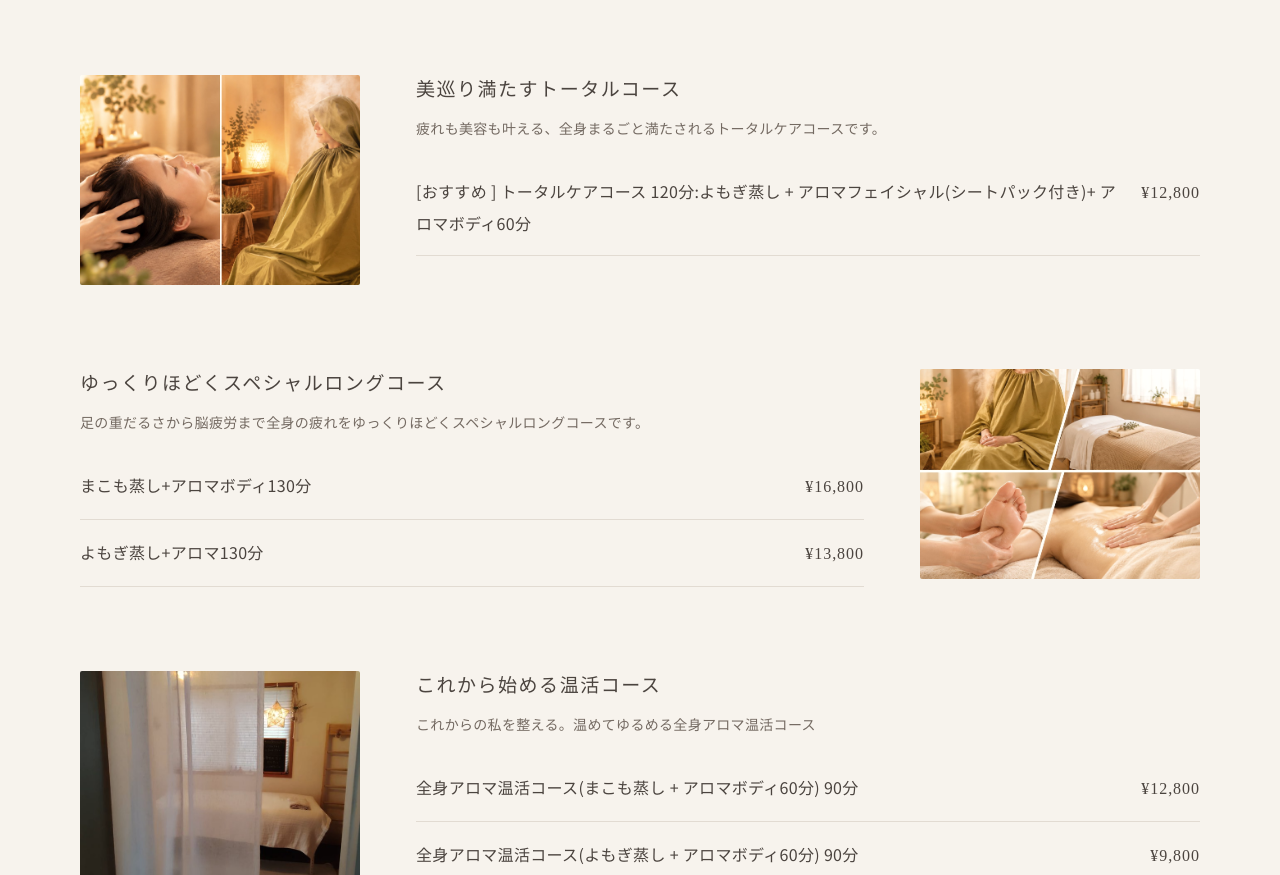
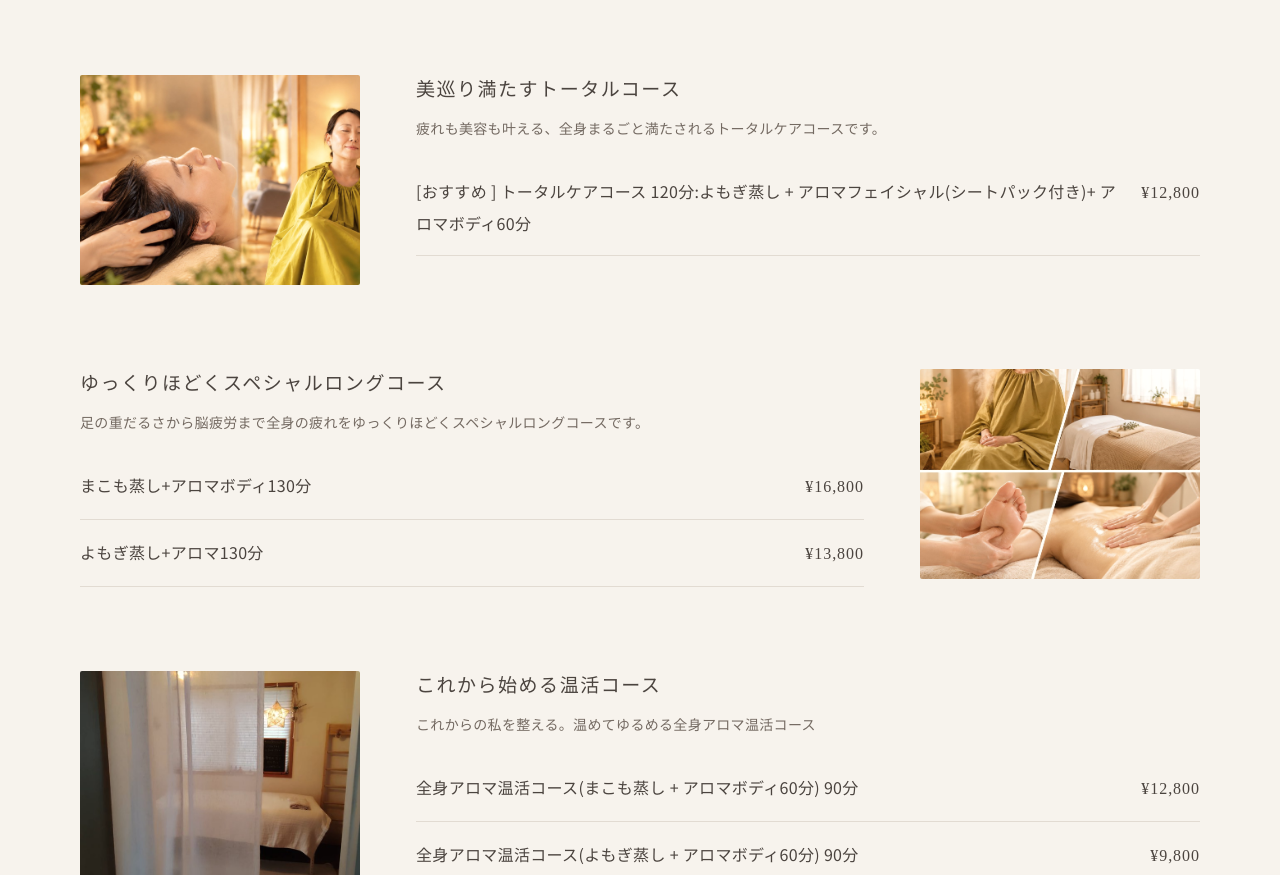
Before and after one commit to tassy5865-lang/kohaku-site, a website: page index.html in a window 1280 px wide. Shown: the part 8752-9627 px from the top of the page. Drawn offline with nearby package versions, Linux system fonts and the light colour scheme.

Commit message:
管理画面から更新: 写真: メニュー(美巡り満たすトータルコース)

```diff
--- a/index.html
+++ b/index.html
@@ -221,7 +221,7 @@
 
         <!--edit:menu-groups-->
         <div class="price-group price-group--photo" data-group="course">
-          <figure class="menu-photo"><img data-photo="menu-course" src="images/photo-menu-course-mvl0g006.jpg" width="1536" height="1024" loading="lazy" alt=""></figure>
+          <figure class="menu-photo"><img data-photo="menu-course" src="images/photo-menu-course-mvlzdpxd.jpg" width="1536" height="1024" loading="lazy" alt=""></figure>
           <div>
             <h3>美巡り満たすトータルコース</h3>
             <p class="fine">疲れも美容も叶える、全身まるごと満たされるトータルケアコースです。</p>
```
Also changed, not shown: images/photo-menu-course-mvl0g006.jpg (deleted), images/photo-menu-course-mvlzdpxd.jpg (added).
